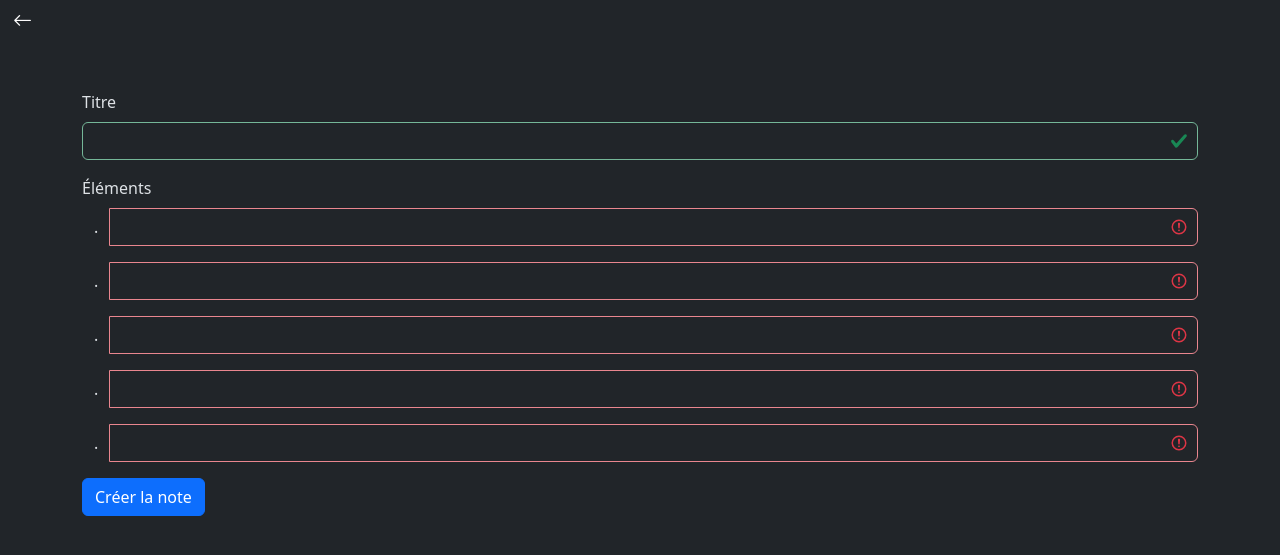
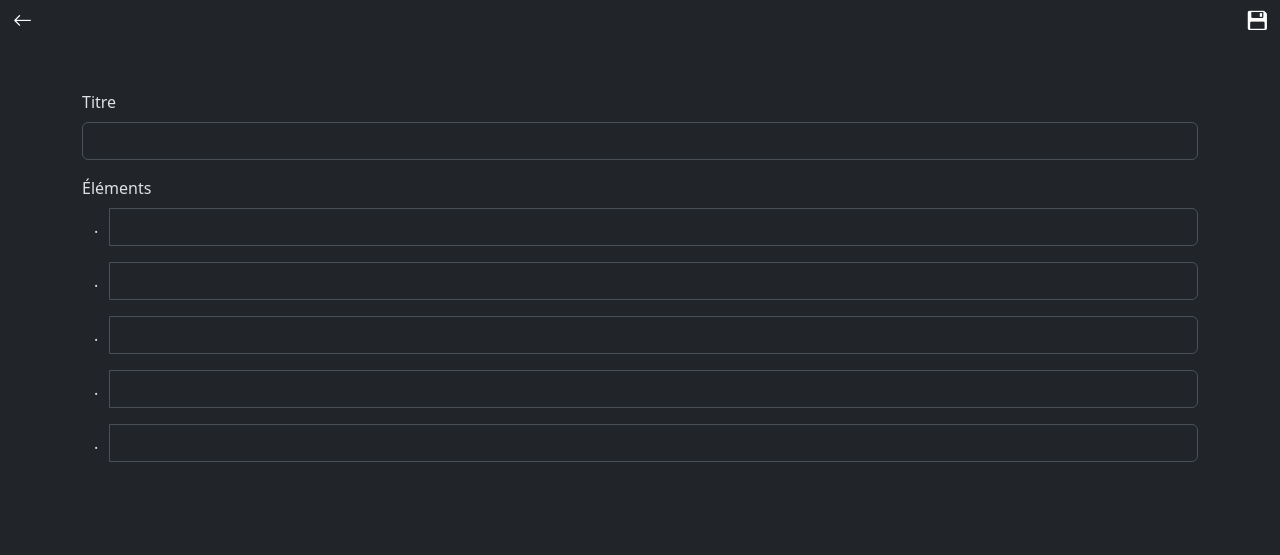
Before and after one commit to Nounes7580/Note-manager, a PHP site: page /prwb_2324_c08/view/view_addchecklistnote.php in a window 1280 px wide. Shown: the top 555 px of the page. Run offline with PHP 8.4, Linux system fonts and the light colour scheme.

Commit message:
FIX: feat_add_checklist_note: reglage de bug de validation + modification de la vue

```diff
--- a/view/view_addchecklistnote.php
+++ b/view/view_addchecklistnote.php
@@ -61,17 +61,22 @@ $validFields = $validFields ?? [];
         <a class="navbar-brand" href="javascript:history.back()">
             <i class="bi bi-arrow-left"></i> <!-- Flèche pointant vers la gauche -->
         </a>
+        <a onclick="document.getElementById('checklistForm').submit(); return false;" style="cursor: pointer;">
+        <i class="bi bi-floppy2-fill"></i>
+        </a>
+
     </div>
 </nav>
 
 <!-- Formulaire pour ajouter une note checklist -->
 <div class="container mt-5">
-    <form action="./add_checklistnote" method="post">
+    <form id="checklistForm" action="./add_checklistnote" method="post">
+
         <!-- Titre de la checklist -->
         <div class="mb-3">
             <label for="titleInput" class="form-label">Titre</label>
             <?php $title = $title ?? ''; ?>
-            <input type="text" class="form-control <?php echo empty($errors['title']) ? 'is-valid' : (!empty($errors['title']) ? 'is-invalid' : ''); ?>"
+            <input type="text" class="form-control <?php echo ($formSubmitted && !empty($errors['title'])) ? 'is-invalid' : (($formSubmitted && empty($errors['title'])) ? 'is-valid' : ''); ?>" id="titleInput" name="title" value="<?php echo htmlspecialchars($title); ?>"
                    id="titleInput" name="title" value="<?php echo htmlspecialchars($title); ?>">
             <?php if (!empty($errors['title'])): ?>
                 <div class="invalid-feedback">
@@ -79,7 +84,7 @@ $validFields = $validFields ?? [];
                 </div>
             <?php endif; ?>
             <?php if (!empty($validFields['title'])): ?>
-                <span class="valid-feedback"><i class="bi bi-check-circle-fill text-success"></i></span>
+
             <?php endif; ?>
         </div>
 
@@ -95,7 +100,7 @@ $validFields = $validFields ?? [];
             ?>
             <div class="input-group mb-3 has-validation">
                 <span class="input-group-text">.</span>
-                <input type="text" name="item<?= $i ?>" class="form-control <?php if (!empty($errors["item$i"]) || !$validFields[$validKey]) echo 'is-invalid'; elseif ($validFields[$validKey]) echo 'is-valid'; ?>"
+                <input type="text" name="item<?= $i ?>" class="form-control <?php if ($formSubmitted && !empty($errors["item$i"])) echo 'is-invalid'; elseif ($formSubmitted && $validFields[$validKey]) echo 'is-valid'; ?>" value="<?php echo htmlspecialchars($items[$i - 1] ?? ''); ?>"
                        value="<?php echo htmlspecialchars($items[$i - 1] ?? ''); ?>">
                 <?php if ($validFields[$validKey]): ?>
                     <!-- Votre code pour afficher l'icône de validation -->
@@ -106,12 +111,12 @@ $validFields = $validFields ?? [];
                     </div>
                 <?php endif; ?>
                 <?php if (!empty($validFields[$validKey])): ?>
-                    <div class="valid-feedback"><i class="bi bi-check-circle-fill text-success"></i></div>
+
                 <?php endif; ?>
             </div>
         <?php endfor; ?>
 
-        <button type="submit" class="btn btn-primary">Créer la note</button>
+
     </form>
 </div>
 
```
